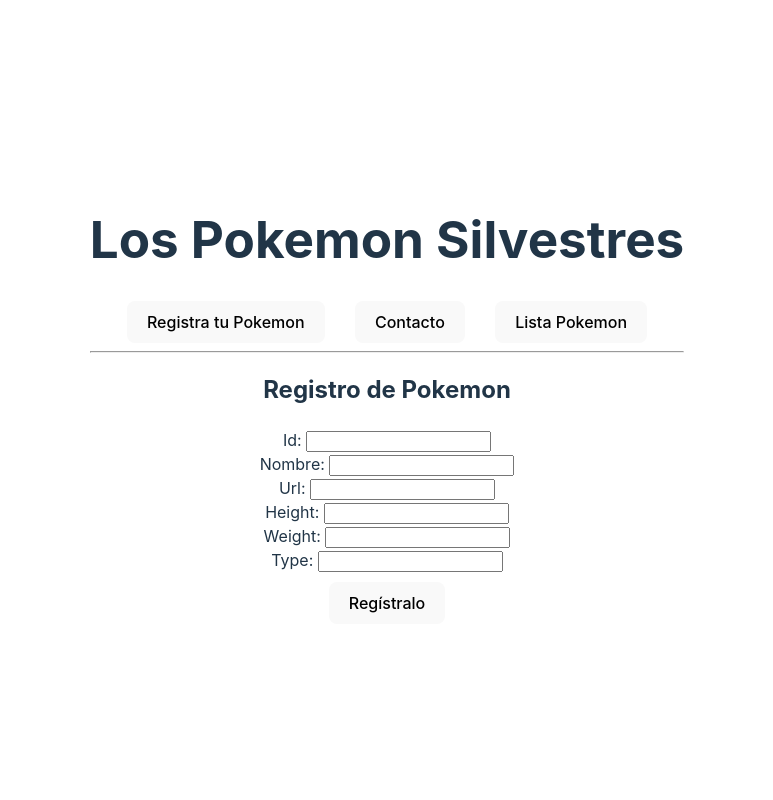
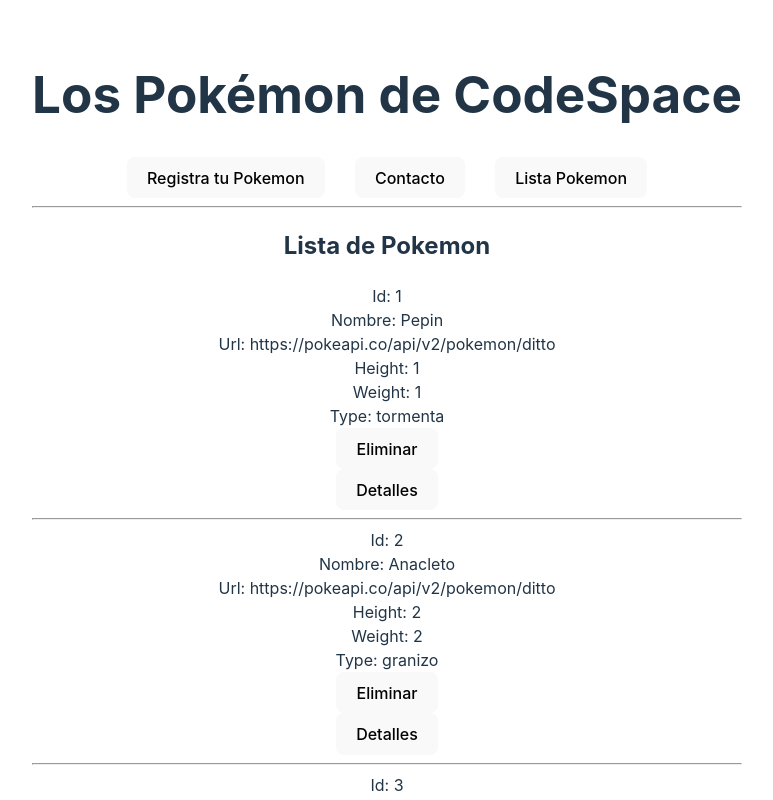
Before and after one commit to miriam148/pokemon, a React (Vite) app: page / in a window 1280 px wide. Shown: the top 800 px of the page, without its empty margins (253-1026 px from the left). Built offline with nearby package versions, Linux system fonts and the light colour scheme.

Commit message:
segundo commit

```diff
--- a/src/ListaPokemonPage.jsx
+++ b/src/ListaPokemonPage.jsx
@@ -7,12 +7,18 @@
 
 
 const ListaPokemonPage = () => {
-    const [listadoDePokemon, setListadoDePokemon] = useState('')
+    const [menuOption, setMenuOption] = useState('') //registro-contacto-listado-detalle
+    const [listadoDePokemon, setListadoDePokemon] = useState([])
 
     const loadData = () => {
         const aux = getPokemon()
         setListadoDePokemon(aux)
         console.log(aux)
+    }
+
+    const menuOptionHandler = (option) => {
+        setMenuOption(option)
+
     }
 
     useEffect (() => {
@@ -21,19 +27,28 @@
 
   return (
     <div className='containerPage'>
-        <h1>Los Pokemon Silvestres</h1>
+        <h1>Los Pokémon de CodeSpace</h1>
         <div style={{display:'flex', flexDirection:'row', alignItems: 'center', justifyContent:'center', gap:30}}>
-            <div><button>Registra tu Pokemon</button></div>
-            <div><button>Contacto</button></div>
-            <div><button>Lista Pokemon</button></div>
+            <div><button onClick={() => menuOptionHandler('REGISTRO')} >Registra tu Pokemon</button></div>
+            <div><button  onClick={() => menuOptionHandler('CONTACTO')}>Contacto</button></div>
+            <div><button  onClick={() => menuOptionHandler('DETALLES')}>Lista Pokemon</button></div>
 
         </div>
         <hr />
         <div>
-            <RegistroPokemonComponent/>
-            <ListadoPokemonComponent/>
-            <DetallePokemonComponent/>
-            <ContactoComponent/>
+            {
+                menuOption === "REGISTRO"
+                ?(<RegistroPokemonComponent loadPokemon={loadData} />)
+                : menuOption === "CONTACTO"
+                ?(<ContactoComponent/>)
+                :menuOption === "DETALLES"
+                ?(  <DetallePokemonComponent/>)
+                : <ListadoPokemonComponent listadoPokemon={listadoDePokemon} loadPokemon={loadData}/>
+            }
+
+
+
+
         </div>
 
 
--- a/src/Services/servicesBack.js
+++ b/src/Services/servicesBack.js
@@ -95,6 +95,7 @@
 
   export const getPokemon = () => {
     return listaPokemon
+    console.log(listaPokemon)
 }
 
 export const registerPokemon = (pokemon) => {
@@ -105,7 +106,7 @@
 
 export const eliminarPokemon = (pokemon) => {
     const auxList = listaPokemon.filter((e) => e.nombre != pokemon.nombre)
-    listaParejas = auxList
+    listaPokemon = auxList
 }
 
 /*Para editar.  LE PASO PARAMETRO DE PAREJA Y PAREJAMODIFY.
--- a/src/components/ContactoComponent.jsx
+++ b/src/components/ContactoComponent.jsx
@@ -2,7 +2,9 @@
 
 const ContactoComponent = () => {
   return (
-    <div>
+    <div style={{display:'flex', alignItems:'center', flexDirection:'column'}}>
+      <h1>MIRIAM IBÁÑEZ MUÑOZ</h1>
+      <h2>MÁLAGA</h2>
 
     </div>
   )
--- a/src/components/DetallePokemonComponent.jsx
+++ b/src/components/DetallePokemonComponent.jsx
@@ -1,8 +1,60 @@
 import React from 'react'
+import {eliminarPokemon} from '../Services/servicesBack'
 
-const DetallePokemonComponent = () => {
+
+
+const DetallePokemonComponent = (props) => {
+  const {
+    pokemon
+  } = props
+  console.log(pokemon)
+
+  // if (!pokemon) {
+  //   return <div>No se ha seleccionado ningún Pokémon</div>;
+  // }
+
+  const eliminarPokemonHandler = (pokemon) => {
+    eliminarPokemon(pokemon)
+  }
+
   return (
     <div>
+       <div>
+            <div>
+              <span>Id: </span>
+              <span>{pokemon.id}</span>
+
+            </div>
+            <div>
+              <span>Nombre: </span>
+              <span>{pokemon.nombre}</span>
+            </div>
+            <div>
+              <span>Url: </span>
+              <span>{pokemon.url}</span>
+            </div>
+            <div>
+              <span>Height: </span>
+              <span>{pokemon.height}</span>
+            </div>
+            <div>
+              <span>Weight: </span>
+              <span>{pokemon.weight}</span>
+            </div>
+            <div>
+              <span>Type: </span>
+              <span>{pokemon.type}</span>
+            </div>
+            <div>
+              <button onClick={() => {eliminarPokemonHandler(pokemon)}} >Eliminar</button>
+            </div>
+            <div>
+              <button onClick={() => {}}>Detalles</button>
+            </div>
+
+            <hr />
+          </div>
+
 
     </div>
   )
--- a/src/components/ListadoPokemonComponent.jsx
+++ b/src/components/ListadoPokemonComponent.jsx
@@ -1,9 +1,23 @@
 import React from 'react'
 
-const ListadoPokemonComponent = () => {
+import DetallePokemonComponent from './DetallePokemonComponent'
+
+
+const ListadoPokemonComponent = (props) => {
+  const {
+    listadoPokemon,
+    loadPokemon
+  } = props
+
+
   return (
     <div>
-
+      <h2>Lista de Pokemon</h2>
+      {
+        (listadoPokemon && listadoPokemon.length > 0)
+        ? listadoPokemon.map((e, idx) => (<DetallePokemonComponent key={idx} pokemon={e} loadPokemon={loadPokemon}/>))
+        : <div>No hay pokemon que mostrar</div>
+      }
     </div>
   )
 }
--- a/src/components/RegistroPokemonComponent.jsx
+++ b/src/components/RegistroPokemonComponent.jsx
@@ -1,7 +1,12 @@
 import React, {useState }from 'react'
 import { registerPokemon } from '../Services/servicesBack'
 
-const RegistroPokemonComponent = () => {
+const RegistroPokemonComponent = (props) => {
+  const {
+    loadPokemon
+  } = props
+
+
   const [newPokemon, setNewPokemon] = useState({
     id:'',
     nombre:'',
@@ -30,6 +35,7 @@
       weight:'',
       type:['']
     })
+    loadPokemon()
 
   }
 
```
